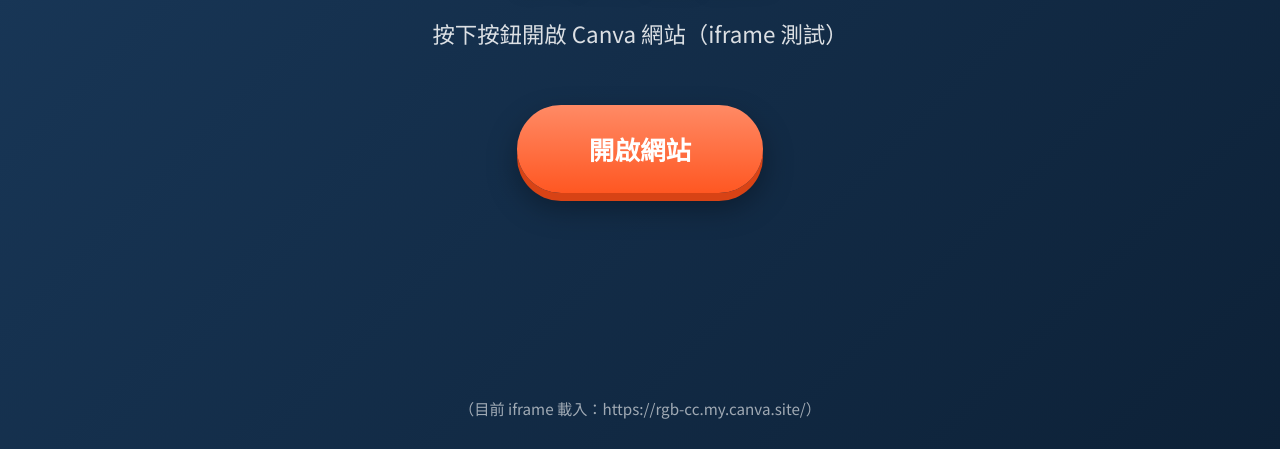
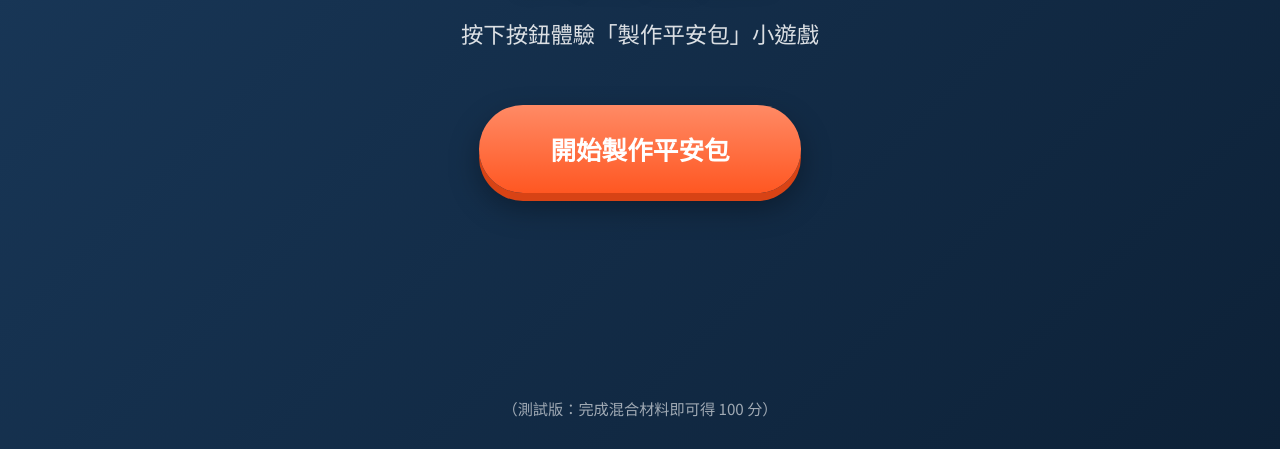
Before and after one commit to thonykwok/cheungchau-pingon-cooking-mama, a plain HTML site: page big-game.html in a window 1280 px wide. Shown: the part 351-800 px from the top of the page. Drawn offline with Linux system fonts and the light colour scheme.

Commit message:
Revert big-game.html to use mini-game.html (remove Canva)

```diff
--- a/big-game.html
+++ b/big-game.html
@@ -118,14 +118,14 @@
   <!-- 主畫面 -->
   <div id="main-screen">
     <div class="game-title">長洲冒險</div>
-    <div class="game-desc">按下按鈕開啟 Canva 網站（iframe 測試）</div>
-    <button class="launch-btn" id="launch-btn">開啟網站</button>
-    <div class="hint">（目前 iframe 載入：https://rgb-cc.my.canva.site/）</div>
+    <div class="game-desc">按下按鈕體驗「製作平安包」小遊戲</div>
+    <button class="launch-btn" id="launch-btn">開始製作平安包</button>
+    <div class="hint">（測試版：完成混合材料即可得 100 分）</div>
   </div>
 
   <!-- 遮罩 + iframe -->
   <div id="overlay">
-    <iframe id="mini-frame" src="https://rgb-cc.my.canva.site/" allowfullscreen></iframe>
+    <iframe id="mini-frame" src="mini-game.html"></iframe>
   </div>
 
 <script>
```
